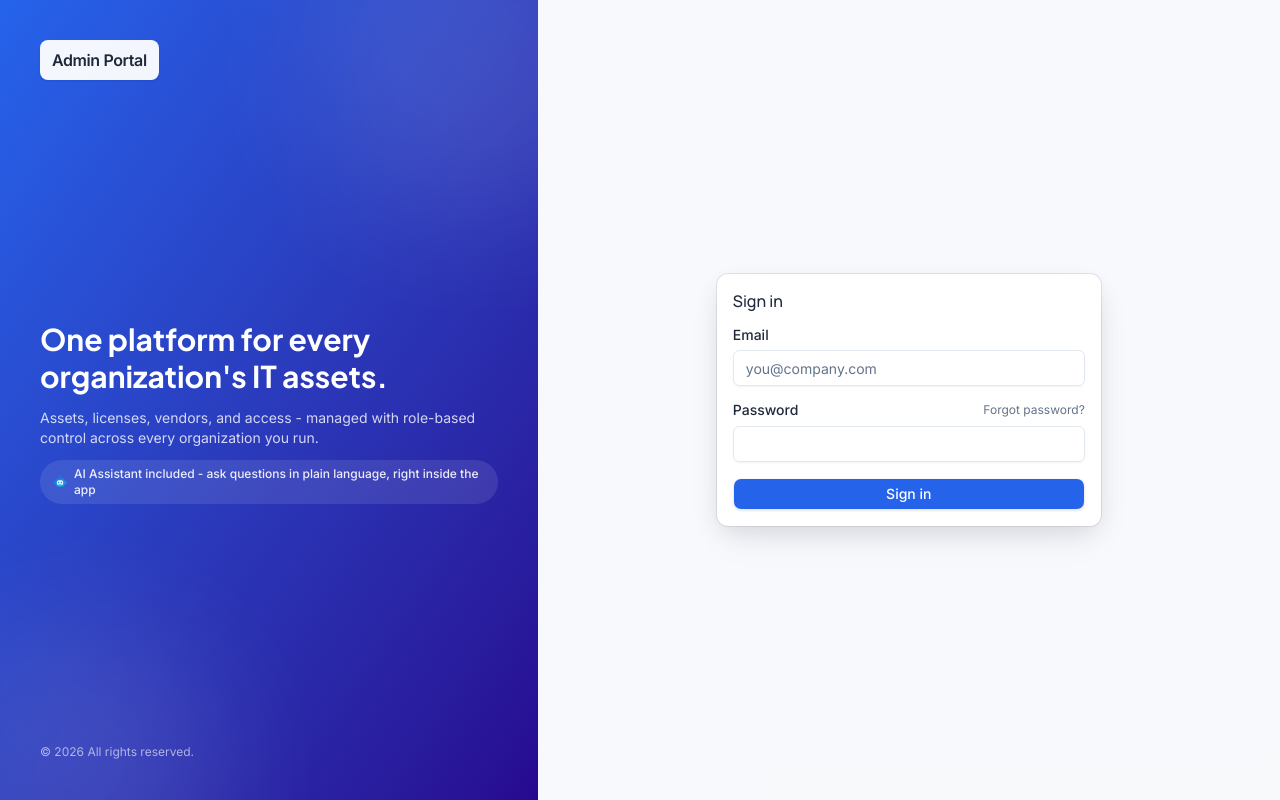
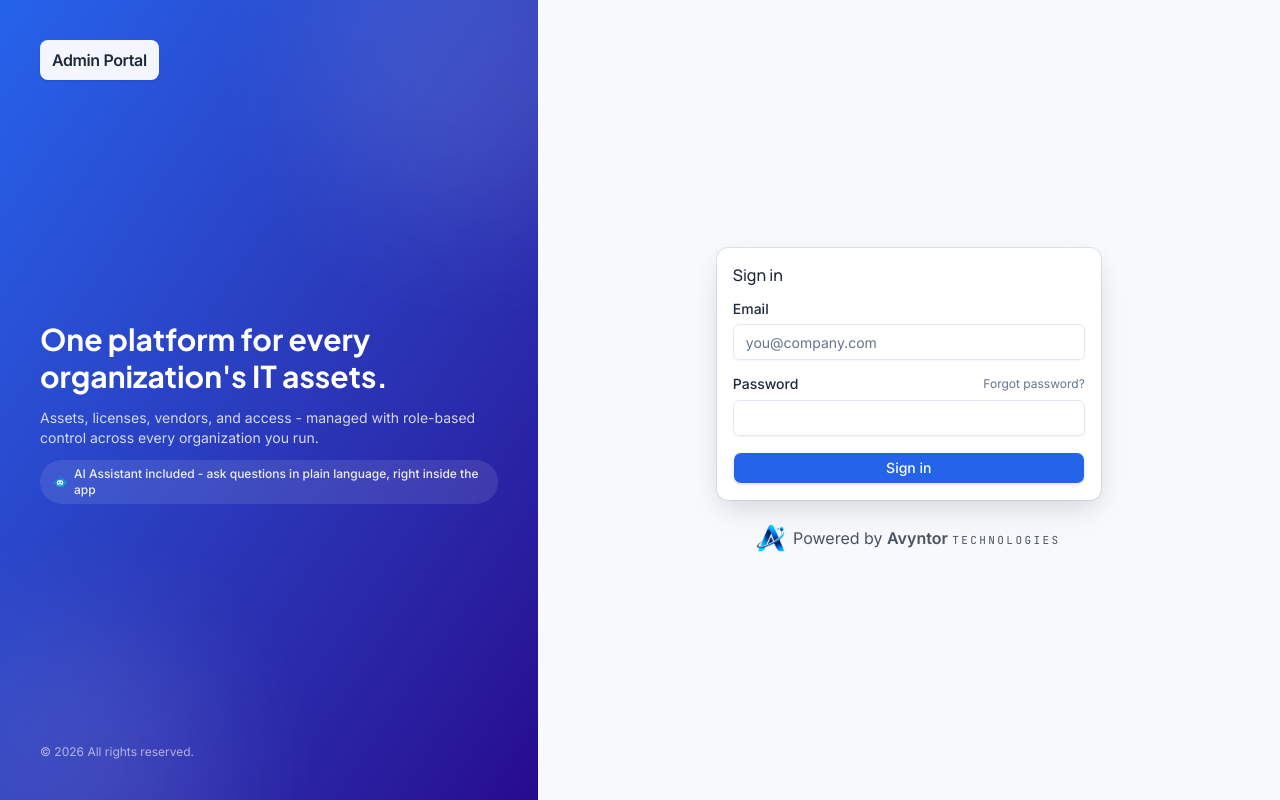
Before and after one commit to MGOND0505/Pre-IT-Assets, a Next.js app in the folder frontend/: page /login in a window 1280 px wide. Built offline with nearby package versions, Linux system fonts and the light colour scheme; no server answers.

Commit message:
Restore the Avyntor credit on the flat Super Admin login page
Reverts fb110b0's opt-out for this one page - AuthBackground's
showDeveloperCredit prop stays available for future use, just not applied
here anymore.

Co-Authored-By: Claude Sonnet 5 <noreply@anthropic.com>

```diff
--- a/frontend/app/(auth)/login/page.tsx
+++ b/frontend/app/(auth)/login/page.tsx
@@ -6,7 +6,7 @@ import { AuthBackground } from "@/components/layout/auth-background"
 
 export default function LoginPage() {
   return (
-    <AuthBackground showDeveloperCredit={false}>
+    <AuthBackground>
       <div className="lg:hidden">
         <AppLogo imgClassName="h-12 max-w-56 object-contain" textClassName="text-lg font-semibold tracking-tight" />
       </div>
```
